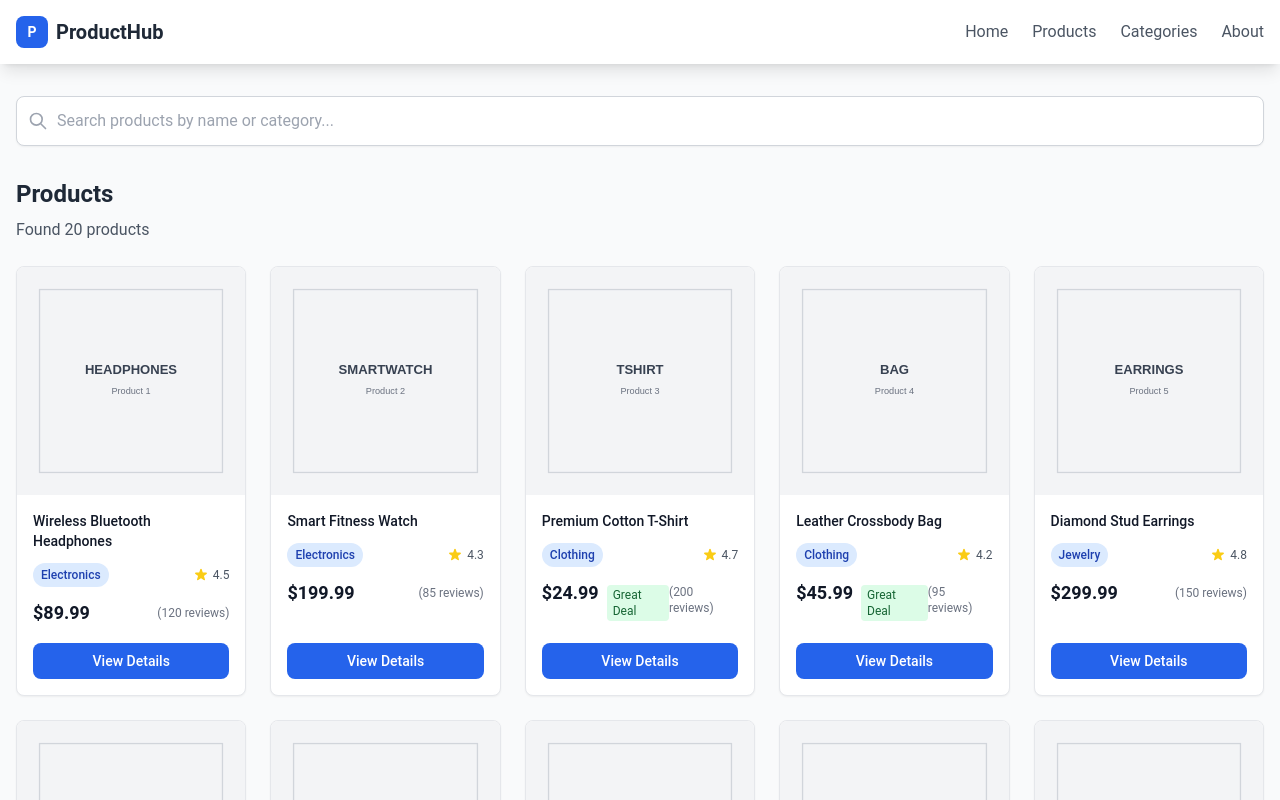
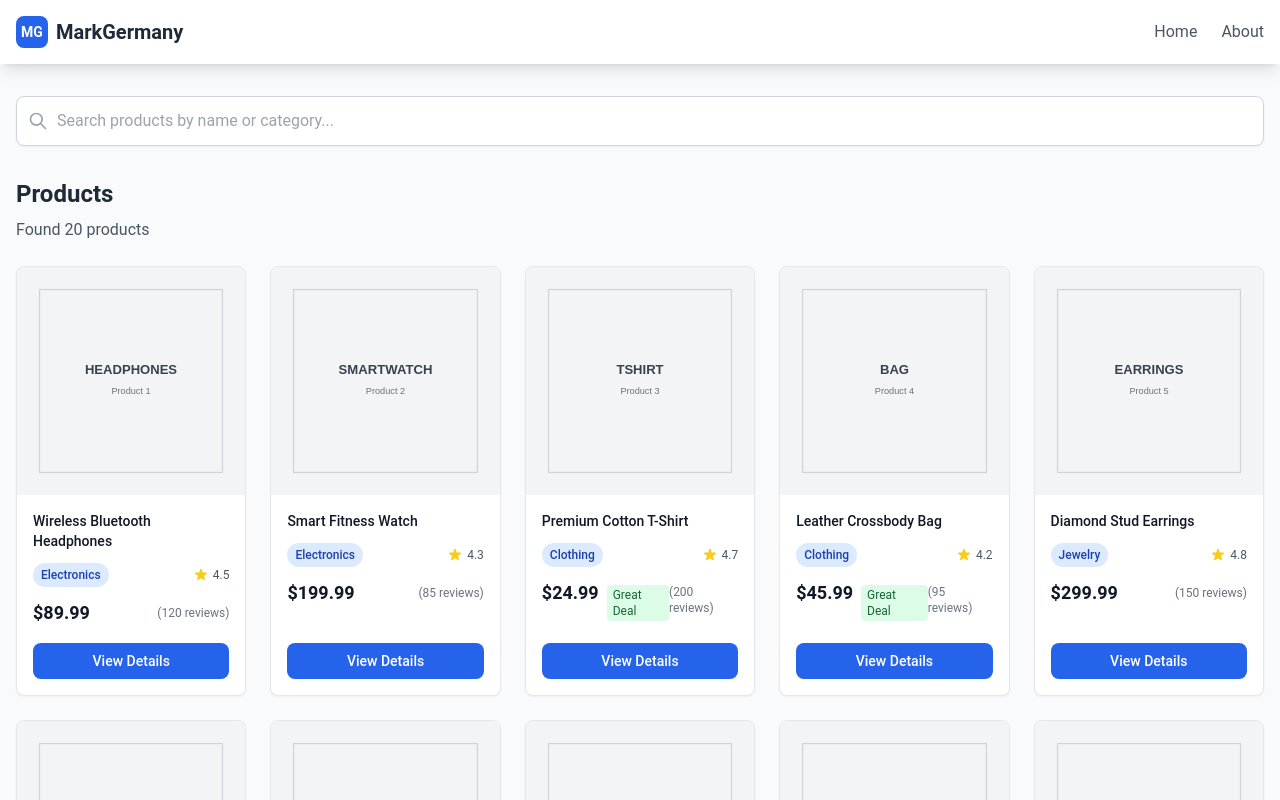
Before and after one commit to NaeemRangrej1998/spare_parts, a Next.js app: page / in a window 1280 px wide. Shown: the top 800 px of the page. Built offline with nearby package versions, Linux system fonts and the light colour scheme.

Commit message:
chamnged name

```diff
--- a/app/components/Header.js
+++ b/app/components/Header.js
@@ -16,10 +16,10 @@ export default function Header() {
           {/* Logo/Brand */}
           <div className="flex items-center space-x-2">
             <div className="w-8 h-8 bg-blue-600 rounded-lg flex items-center justify-center">
-              <span className="text-white font-bold text-sm">P</span>
+              <span className="text-white font-bold text-sm">MG</span>
             </div>
             <h1 className="text-xl font-bold text-gray-800 hidden sm:block">
-              ProductHub
+              MarkGermany
             </h1>
           </div>
 
@@ -28,12 +28,12 @@ export default function Header() {
             <a href="#" className="text-gray-600 hover:text-blue-600 transition-colors">
               Home
             </a>
-            <a href="#" className="text-gray-600 hover:text-blue-600 transition-colors">
+            {/* <a href="#" className="text-gray-600 hover:text-blue-600 transition-colors">
               Products
-            </a>
-            <a href="#" className="text-gray-600 hover:text-blue-600 transition-colors">
+            </a> */}
+            {/* <a href="#" className="text-gray-600 hover:text-blue-600 transition-colors">
               Categories
-            </a>
+            </a> */}
             <a href="#" className="text-gray-600 hover:text-blue-600 transition-colors">
               About
             </a>
```
